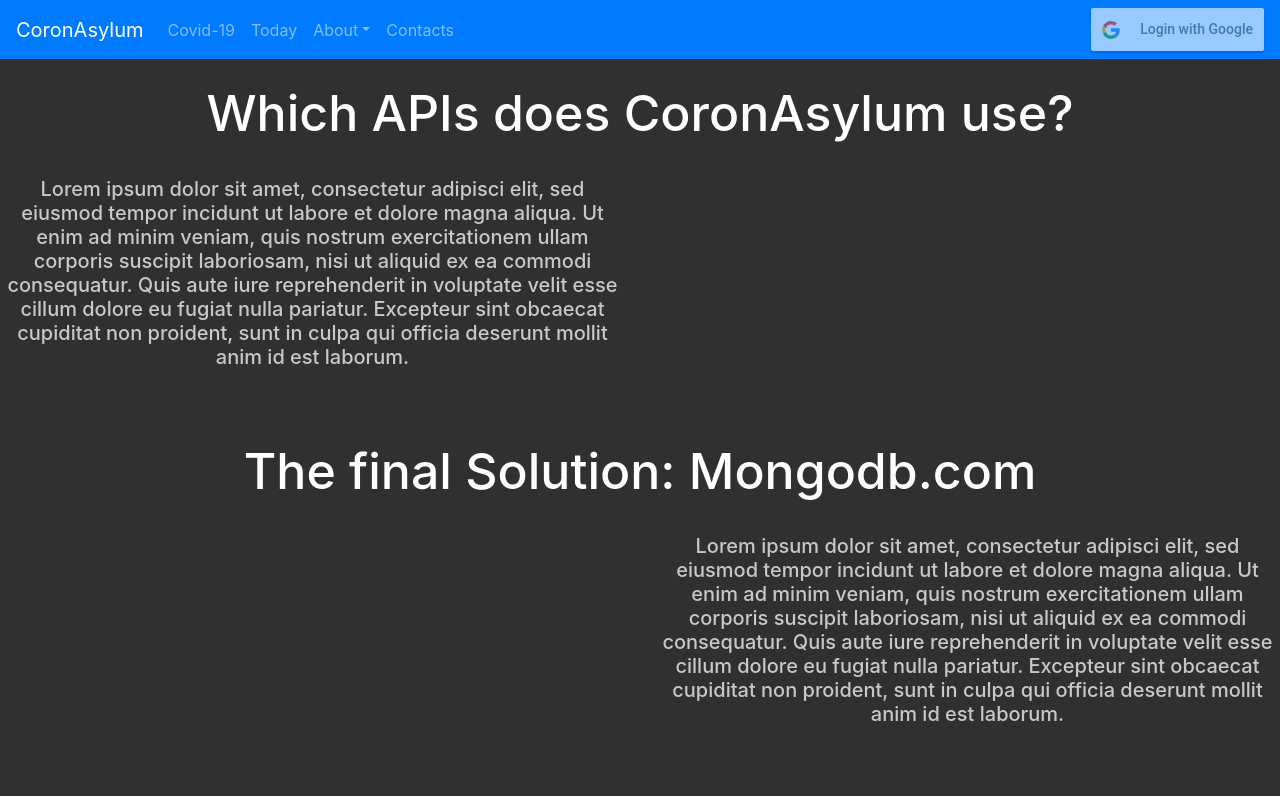
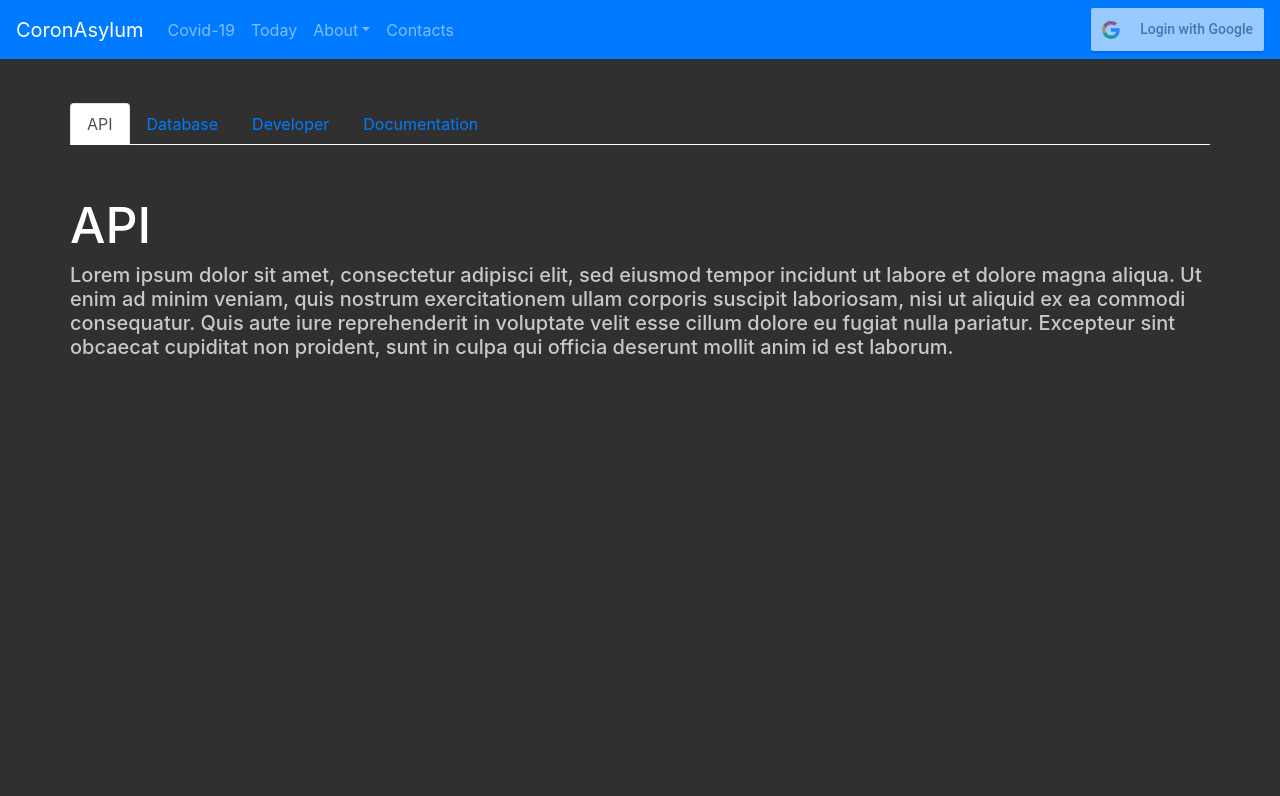
Before and after one commit to Toniolo-Marco/coronasylum, a React (Create React App) app in the folder frontend/: page /About/API in a window 1280 px wide. Shown: the top 796 px of the page. Built offline with nearby package versions, Linux system fonts and the light colour scheme; no server answers; grey boxes are pictures that could not be loaded.

Commit message:
css tricks

```diff
--- a/frontend/src/App.js
+++ b/frontend/src/App.js
@@ -24,12 +24,10 @@
         <Router>
           <Switch>
             <Route exact path="/" component={Home} />
-            <Route exact path="/About" component={About} />
-            <Route exact path="/About/API" component={API} />
+            <Route path="/About/:tab" component={About} />
             <Route exact path="/Contacts" component={Contacts} />
             <Route exact path="/Covid19" component={Covid19} />
-            <Route exact path="/About/Developer" component={Developer} />
-            <Route exact path="/About/Database" component={Database} />
+
             <Route path="/Today" component={Today} />
 
             {/*
--- a/frontend/src/components/About.components.jsx
+++ b/frontend/src/components/About.components.jsx
@@ -1,21 +1,200 @@
-import { React, Navbar, ColorStyle, TextStyle } from "../index.import.js";
+import { useParams } from "react-router";
+import {
+  React,
+  Navbar,
+  ColorStyle,
+  TextStyle,
+  useEffect,
+  Row,
+  Nav,
+  Container,
+  useState,
+} from "../index.import.js";
+
+const initialActive = {
+  API: false,
+  Database: false,
+  Developer: false,
+  Documentaion: false,
+};
 
 export default function About() {
+  const [active, setActive] = useState(initialActive);
+  let { tab } = useParams();
+  useEffect(() => {
+    switch (tab) {
+      case "API":
+        loadAPI(active, setActive);
+        break;
+      case "Database":
+        loadDatabase(active, setActive);
+        break;
+      case "Developer":
+        loadDeveloper(active, setActive);
+        break;
+      case "Documentation":
+        loadDocumentation(active, setActive);
+      default:
+        break;
+    }
+  }, []);
   return (
-    <div>
-      <Navbar />
-      <h1 className={`${TextStyle.txtcenter} ${ColorStyle.colorWhite}`}>
-        A big A BAUT
-      </h1>
-      <h6 className={TextStyle.txtcenter}>
-        Lorem ipsum dolor sit amet, consectetur adipisci elit, sed eiusmod
-        tempor incidunt ut labore et dolore magna aliqua. Ut enim ad minim
-        veniam, quis nostrum exercitationem ullam corporis suscipit laboriosam,
-        nisi ut aliquid ex ea commodi consequatur. Quis aute iure reprehenderit
-        in voluptate velit esse cillum dolore eu fugiat nulla pariatur.
-        Excepteur sint obcaecat cupiditat non proident, sunt in culpa qui
-        officia deserunt mollit anim id est laborum.
-      </h6>
-    </div>
+    <React.Fragment>
+      <div>
+        <Navbar />
+        <Container style={{ minHeight: "100vh" }}>
+          <Row
+            style={{
+              marginTop: "20px",
+              borderBottom: "1px solid white",
+            }}
+          >
+            <Nav
+              style={{ border: "none" }}
+              variant="tabs"
+              defaultActiveKey={(tab) => {
+                switch (tab) {
+                  case "API":
+                    loadAPI(active, setActive);
+                    break;
+                  case "Database":
+                    loadDatabase(active, setActive);
+                    break;
+                  case "Developer":
+                    loadDeveloper(active, setActive);
+                    break;
+                  case "Documentation":
+                    loadDocumentation(active, setActive);
+                  default:
+                    break;
+                }
+              }}
+              onSelect={(e) => {
+                switch (e) {
+                  case "API":
+                    loadAPI(active, setActive);
+                    break;
+                  case "Database":
+                    loadDatabase(active, setActive);
+                    break;
+                  case "Developer":
+                    loadDeveloper(active, setActive);
+                    break;
+                  case "Documentation":
+                    loadDocumentation(active, setActive);
+                  default:
+                    break;
+                }
+              }}
+            >
+              <Nav.Item>
+                <Nav.Link id="API" eventKey="API" active={active.API}>
+                  API
+                </Nav.Link>
+              </Nav.Item>
+
+              <Nav.Item>
+                <Nav.Link eventKey="Database" active={active.Database}>
+                  Database
+                </Nav.Link>
+              </Nav.Item>
+
+              <Nav.Item>
+                <Nav.Link eventKey="Developer" active={active.Developer}>
+                  Developer
+                </Nav.Link>
+              </Nav.Item>
+
+              <Nav.Item>
+                <Nav.Link eventKey="Documentation" active={active.Documentaion}>
+                  Documentation
+                </Nav.Link>
+              </Nav.Item>
+            </Nav>
+          </Row>
+          <Row id="idtab" style={{ marginTop: "50px" }}></Row>
+        </Container>
+      </div>
+    </React.Fragment>
   );
 }
+
+function loadAPI(active, setActive) {
+  active = initialActive;
+  setActive({ ...active, API: true });
+  document.getElementById("idtab").innerHTML = `<h1 style="color: white"
+    >
+      API
+    </h1>
+    <h6 style="color: #c8c8c8">
+      Lorem ipsum dolor sit amet, consectetur adipisci elit,
+      sed eiusmod tempor incidunt ut labore et dolore magna
+      aliqua. Ut enim ad minim veniam, quis nostrum
+      exercitationem ullam corporis suscipit laboriosam, nisi
+      ut aliquid ex ea commodi consequatur. Quis aute iure
+      reprehenderit in voluptate velit esse cillum dolore eu
+      fugiat nulla pariatur. Excepteur sint obcaecat cupiditat
+      non proident, sunt in culpa qui officia deserunt mollit
+      anim id est laborum.
+    </h6>`;
+}
+
+function loadDeveloper(active, setActive) {
+  active = initialActive;
+  setActive({ ...active, Developer: true });
+  document.getElementById("idtab").innerHTML = `<h1 style="color: white"
+  >
+    Developer
+  </h1>
+  <h6 style="color: #c8c8c8">
+    Lorem ipsum dolor sit amet, consectetur adipisci elit,
+    sed eiusmod tempor incidunt ut labore et dolore magna
+    aliqua. Ut enim ad minim veniam, quis nostrum
+    exercitationem ullam corporis suscipit laboriosam, nisi
+    ut aliquid ex ea commodi consequatur. Quis aute iure
+    reprehenderit in voluptate velit esse cillum dolore eu
+    fugiat nulla pariatur. Excepteur sint obcaecat cupiditat
+    non proident, sunt in culpa qui officia deserunt mollit
+    anim id est laborum.
+  </h6>`;
+}
+
+function loadDatabase(active, setActive) {
+  active = initialActive;
+  setActive({ ...active, Database: true });
+  document.getElementById("idtab").innerHTML = `<h1 style="color: white"
+  >
+    Database
+  </h1>
+  <h6 style="color: #c8c8c8">
+    Lorem ipsum dolor sit amet, consectetur adipisci elit,
+    sed eiusmod tempor incidunt ut labore et dolore magna
+    aliqua. Ut enim ad minim veniam, quis nostrum
+    exercitationem ullam corporis suscipit laboriosam, nisi
+    ut aliquid ex ea commodi consequatur. Quis aute iure
+    reprehenderit in voluptate velit esse cillum dolore eu
+    fugiat nulla pariatur. Excepteur sint obcaecat cupiditat
+    non proident, sunt in culpa qui officia deserunt mollit
+    anim id est laborum.
+  </h6>`;
+}
+
+function loadDocumentation(active, setActive) {
+  active = initialActive;
+  setActive({ ...active, Documentation: true });
+  document.getElementById("idtab").innerHTML = `<h1 style="color: white"
+  >
+    Documentation
+  </h1>
+  <h6 style="color: #c8c8c8">
+    Lorem ipsum dolor sit amet, consectetur adipisci elit,
+    sed eiusmod tempor incidunt ut labore et dolore magna
+    aliqua. Ut enim ad minim veniam, quis nostrum
+    exercitationem ullam corporis suscipit laboriosam, nisi
+    ut aliquid ex ea commodi consequatur. Quis aute iure
+    reprehenderit in voluptate velit esse cillum dolore eu
+    fugiat nulla pariatur. Excepteur sint obcaecat cupiditat
+    non proident, sunt in culpa qui officia deserunt mollit
+    anim id est laborum.
+  </h6>`;
+}
--- a/frontend/src/components/Today.components.jsx
+++ b/frontend/src/components/Today.components.jsx
@@ -33,7 +33,6 @@
         }}
       >
         <Filter
-          style={{ color: "white" }}
           listOfCountries={listOfCountries}
           setListOfCountries={setListOfCountries}
         />
--- a/frontend/src/prefabs/Filter.prefabs.jsx
+++ b/frontend/src/prefabs/Filter.prefabs.jsx
@@ -8,16 +8,20 @@
 
 const useStyles = makeStyles((theme) => ({
   root: {
-    backgroundColor: "white",
+    backgroundColor: "rgba(0,0,0,0)",
     padding: "20px",
     borderRadius: "5px",
-    inputRoot: {
-      backgroundColor: "white",
+
+    "& > * > * > * > .MuiChip-root": {
+      backgroundColor: "#007bfc",
     },
     width: 500,
     "& > * + *": {
       marginTop: theme.spacing(3),
     },
+  },
+  inputRoot: {
+    backgroundColor: "blue",
   },
 }));
 
@@ -39,7 +43,7 @@
         renderInput={(params) => (
           <TextField
             {...params}
-            variant="filled"
+            variant="standard"
             label="Countries"
             placeholder="Type Here..."
           />
```
